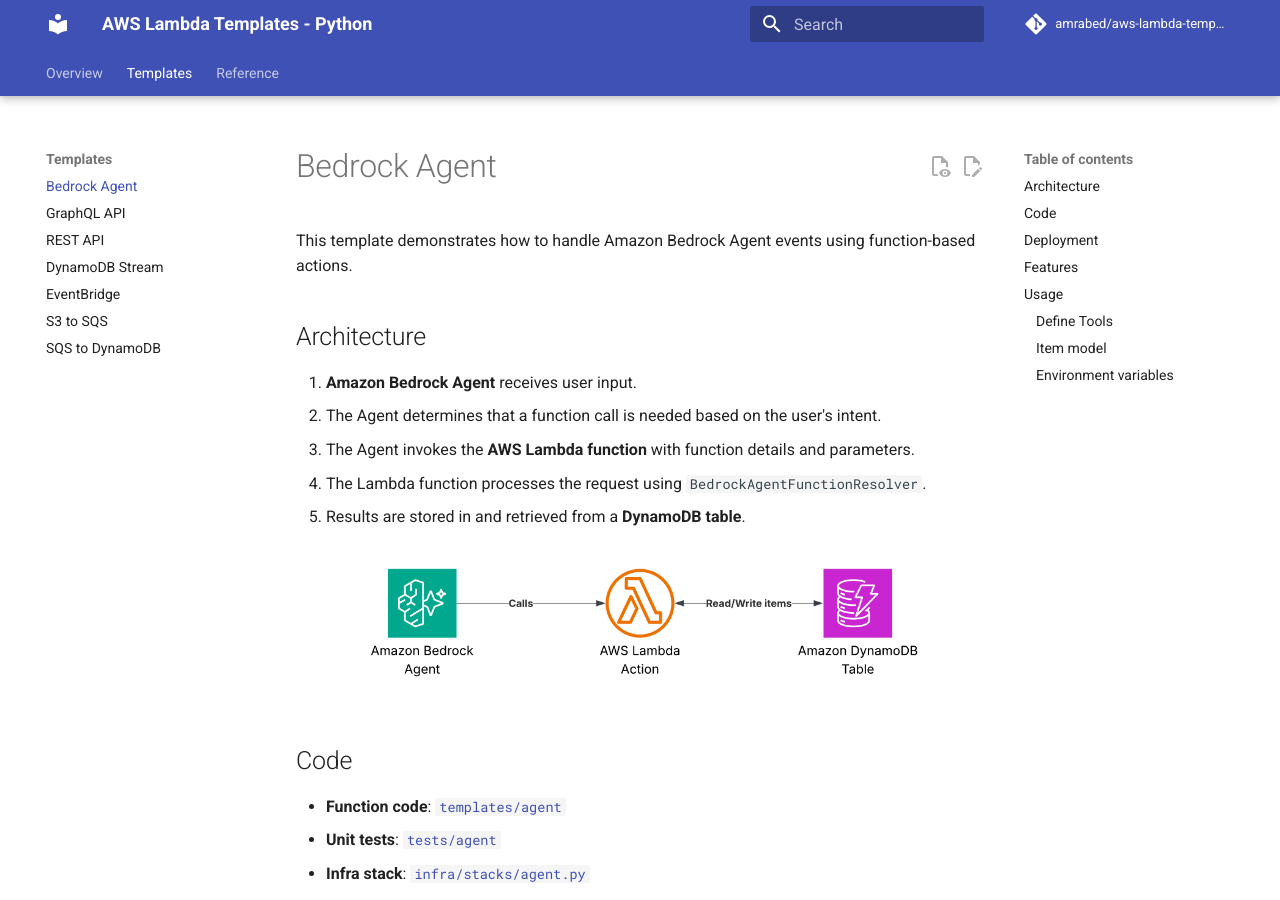
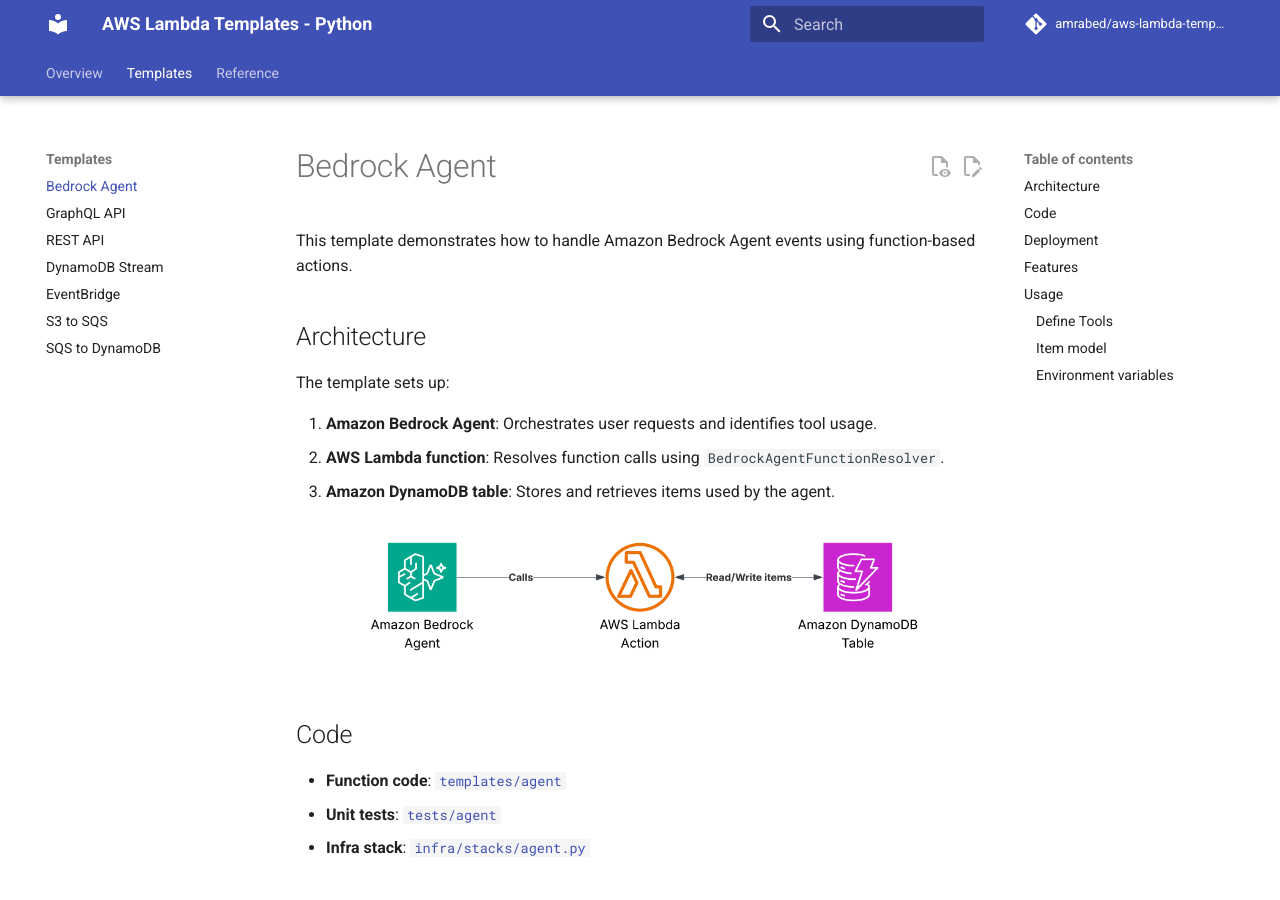
Before and after one commit to amrabed/aws-lambda-templates, an MkDocs documentation site: the page built from docs/template/agent.md, in a window 1280 px wide and 900 px high. Built offline with MkDocs 1.6.1 and Material for MkDocs 9.7.7, drawn with Linux system fonts in a browser that asks for light colours; comment, search, counter and statistics services are not loaded.

```diff
--- a/docs/template/agent.md
+++ b/docs/template/agent.md
@@ -4,11 +4,11 @@ This template demonstrates how to handle Amazon Bedrock Agent events using funct
 
 ## Architecture
 
-1.  **Amazon Bedrock Agent** receives user input.
-2.  The Agent determines that a function call is needed based on the user's intent.
-3.  The Agent invokes the **AWS Lambda function** with function details and parameters.
-4.  The Lambda function processes the request using `BedrockAgentFunctionResolver`.
-5.  Results are stored in and retrieved from a **DynamoDB table**.
+The template sets up:
+
+1.  **Amazon Bedrock Agent**: Orchestrates user requests and identifies tool usage.
+2.  **AWS Lambda function**: Resolves function calls using `BedrockAgentFunctionResolver`.
+3.  **Amazon DynamoDB table**: Stores and retrieves items used by the agent.
 
 ![](diagrams/agent.png)
 
```
Also changed, not shown: docs/template/api.md (+7 -2 lines), docs/template/eventbridge.md (+8 -2 lines), docs/template/s3.md (+7 -2 lines), docs/template/sqs.md (+7 -2 lines), docs/template/stream.md (+7 -2 lines).
